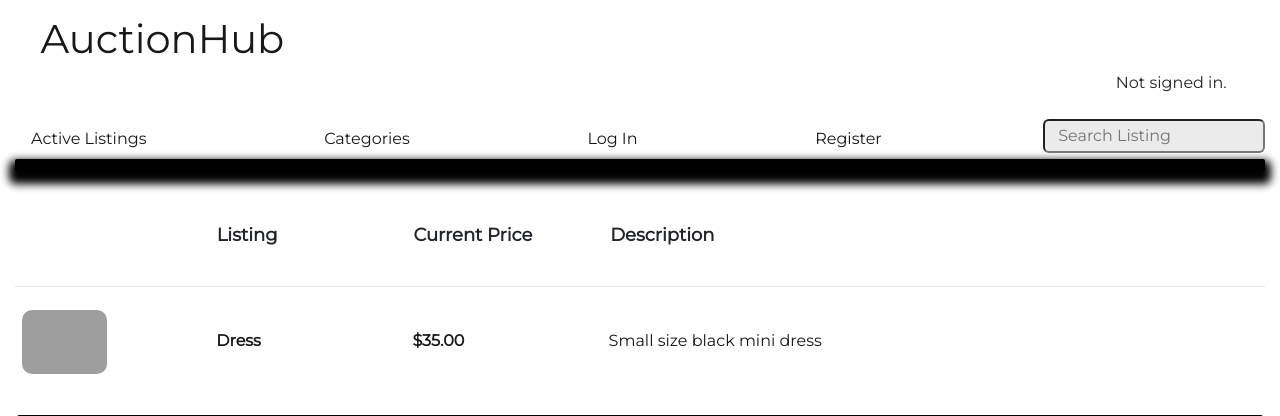
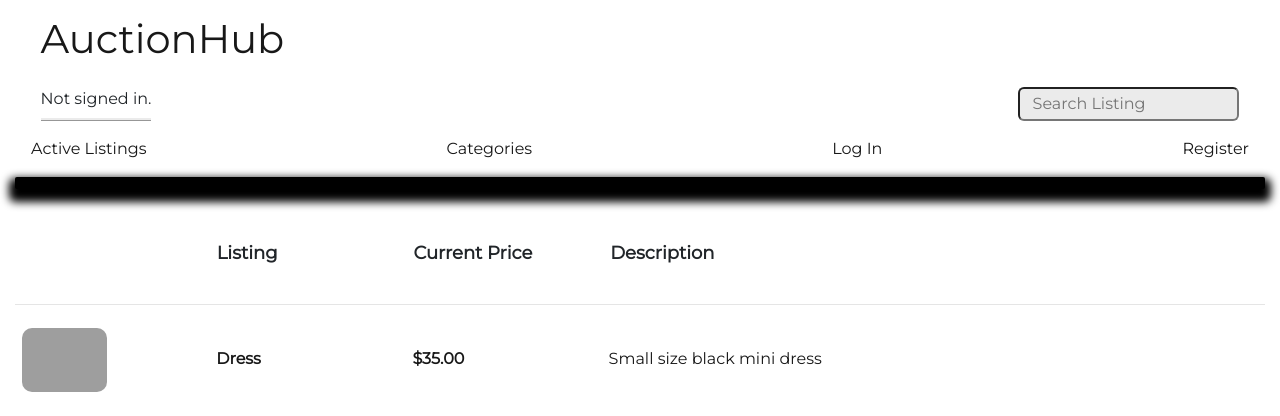
Before and after one commit to tarikozturk017/ecommerce-django, a Django app: page /categories/category/Clothing in a window 1280 px wide. Shown: the top 416 px of the page. Run offline with Django 3.2, Linux system fonts and the light colour scheme; data comes from the database, SQL or seed files in the repository; some libraries are stand-ins or nearby versions; grey boxes are pictures that could not be loaded.

Commit message:
index page interface update

```diff
--- a/commerce/auctions/static/auctions/styles.css
+++ b/commerce/auctions/static/auctions/styles.css
@@ -46,6 +46,7 @@ a:hover {
 
 .logo{
     margin-left: 2vw;
+    margin-bottom: 3vh;
     -webkit-transition: all 1.5s;
 }
 
@@ -71,10 +72,16 @@ a:hover {
     transition: all 1s;
 }
 
+.user-search-container{
+    display: flex;
+    justify-content: space-between;
+    /* margin-right: 3vw;
+    margin-left: 3vw;
+    margin-bottom: 3vh; */
+    margin: 0 2vw 1vh 2vw;
+}
 .signed-user{
-    text-align: right;
-    margin-right: 3vw;
-    margin-bottom: 3vh;
+    border-bottom: ridge rgb(235, 235, 235);
 }
 
 textarea{
@@ -98,16 +105,16 @@ div.body-listing{
     top: 50%;
     height: 10vh;
     transition: all 1s ease-out;
-    transition: 2s;
+    -webkit-transition: all 1s;
 }
 div.body-listing:hover{
-    box-shadow: 2px 3px rgb(235, 235, 235);
+    box-shadow: 0px 2px 4px 3px #000000;
     color:rgb(235, 235, 235);
     background-color: rgb(0, 0, 0);
-    transition: all 0.7s;
+    -webkit-transition: all 0.7s;
     padding: 4px 4px;
     top: 50%;
-    height: 12vh;
+    height: 10vh;
     border-radius: 15px;
 }
 p.index-tit {
@@ -194,10 +201,16 @@ p.index-lisdesc {
     box-shadow: 0px 7px 8px 6px #000000;
 }
 
+.nav>li{
+    -webkit-transition: all 0.2s;
+    margin-bottom: 1vh;
+    border-radius: 5px;
+}
+
 .nav>li:hover {
     color:rgb(235, 235, 235);
     background-color: rgb(0, 0, 0);
-    transition: all 0.5s;
+    -webkit-transition: all 0.4s;
 
     box-shadow: 0px 7px 8px 6px #000000;
 }
--- a/commerce/auctions/templates/auctions/layout.html
+++ b/commerce/auctions/templates/auctions/layout.html
@@ -11,12 +11,18 @@
     <body>
         <h1 class="logo"><a href="{% url 'index' %}">AuctionHub</a></h1>
         <!-- <div><a class="logo">AuctionHub</a></div> -->
+        <div class="user-search-container">
             <div class="signed-user">
                 {% if user.is_authenticated %}
                     Welcome to the AuctionHub <strong>{{ user.username }}</strong>.
                 {% else %}
                     Not signed in.
                 {% endif %}
+            </div>
+            <form action="{% url 'search' %}" method="post">
+                {% csrf_token %}
+                <input class="search" type="text" name="search" placeholder="Search Listing" autocomplete="off">
+            </form>
         </div>
         <ul class="nav">
             <li class="nav-item">
@@ -43,10 +49,10 @@
                     <a class="nav-link" href="{% url 'register' %}">Register</a>
                 </li>
             {% endif %}
-            <form action="{% url 'search' %}" method="post">
+            <!-- <form action="{% url 'search' %}" method="post">
                 {% csrf_token %}
                 <input class="search" type="text" name="search" placeholder="Search Listing" autocomplete="off">
-            </form>
+            </form> -->
         </ul>
         <!-- <div class="search-container">
         </div> -->
```
Lines whose indentation alone changed are shown as unchanged.
